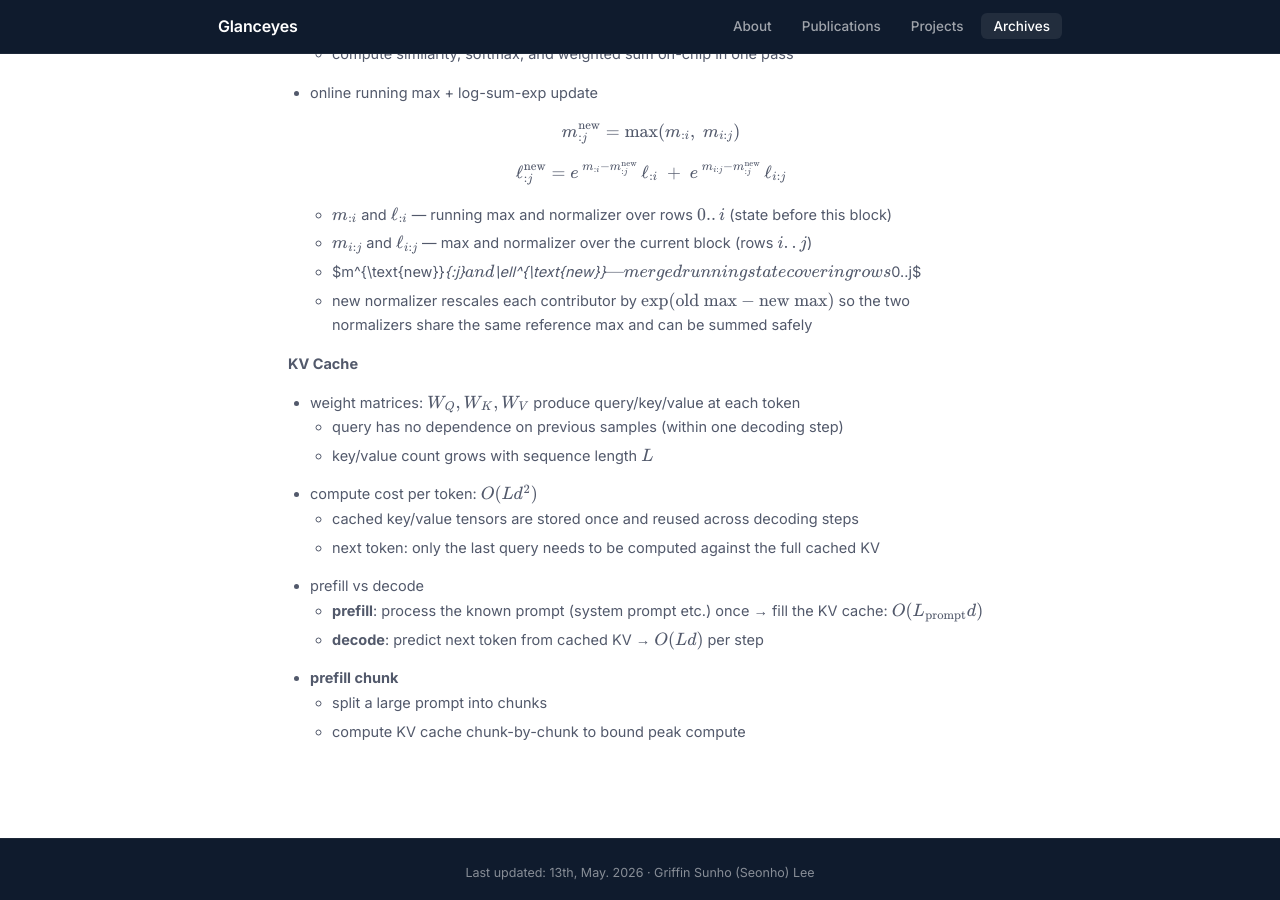
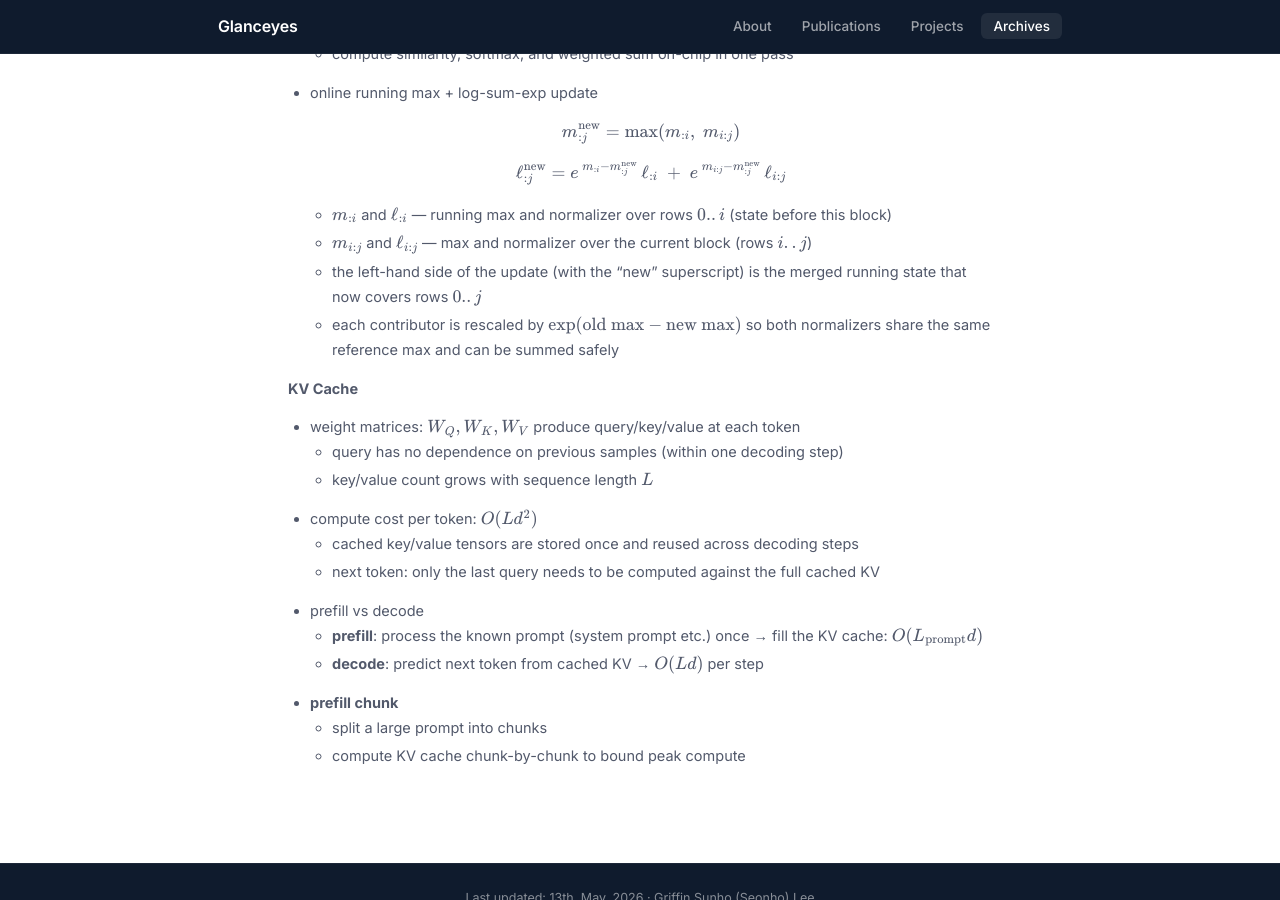
Before and after one commit to Glanceyes/Glanceyes.github.io, a Jekyll site: the page built from _archives/11-diffusion-flow-sde-score.md, in a window 1280 px wide and 900 px high, scrolled down 15045 px. Built offline with Jekyll 4.4.1, drawn with Linux system fonts in a browser that asks for light colours.

Commit message:
Drop the broken inline-math glossary bullet for Flash Attention merged state
The bullet had two inline-math spans each combining \^{\\text{new}} with
_{:j} ("$m^{\\text{new}}_{:j}$ and $\\ell^{\\text{new}}_{:j}$"), which
kramdown's parser kept mangling — backslashes turned into pipes,
underscores got eaten, and the whole bullet rendered as raw LaTeX
even after splitting into two separate inline-math spans. The display
formula directly above already shows the merged state in its proper
form, so I replaced the broken bullet with a plain-text reference
("the left-hand side with the 'new' superscript") and moved the
exp-rescale explanation into its own bullet.

Co-Authored-By: Claude Opus 4.7 (1M context) <noreply@anthropic.com>

```diff
--- a/_archives/11-diffusion-flow-sde-score.md
+++ b/_archives/11-diffusion-flow-sde-score.md
@@ -390,8 +390,8 @@ $$
 
   - $m_{:i}$ and $\ell_{:i}$ — running max and normalizer over rows $0..i$ (state before this block)
   - $m_{i:j}$ and $\ell_{i:j}$ — max and normalizer over the current block (rows $i..j$)
-  - $m^{\text{new}}_{:j}$ and $\ell^{\text{new}}_{:j}$ — merged running state covering rows $0..j$
-  - new normalizer rescales each contributor by $\exp(\text{old max} - \text{new max})$ so the two normalizers share the same reference max and can be summed safely
+  - the left-hand side of the update (with the "new" superscript) is the merged running state that now covers rows $0..j$
+  - each contributor is rescaled by $\exp(\text{old max} - \text{new max})$ so both normalizers share the same reference max and can be summed safely
 
 **KV Cache**
 
```
